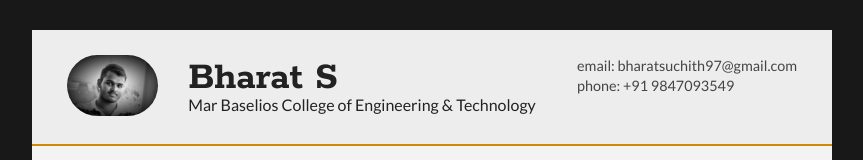
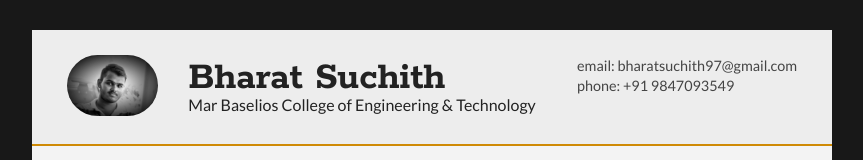
Before and after one commit to bharatsuchith97/Resume, a plain HTML site: page index.html in a window 1280 px wide. Shown: the top 160 px of the page, without its empty margins (208-1071 px from the left). Drawn offline with Linux system fonts and the light colour scheme.

Commit message:
Update index.html

```diff
--- a/index.html
+++ b/index.html
@@ -22,7 +22,7 @@
 		</div>
 
 		<div id="name">
-			<h1 class="quickFade delayTwo">Bharat S</h1>
+			<h1 class="quickFade delayTwo">Bharat Suchith</h1>
 			<h3 class="quickFade delayThree">Mar Baselios College of Engineering & Technology</h3>
 		</div>
 
```
